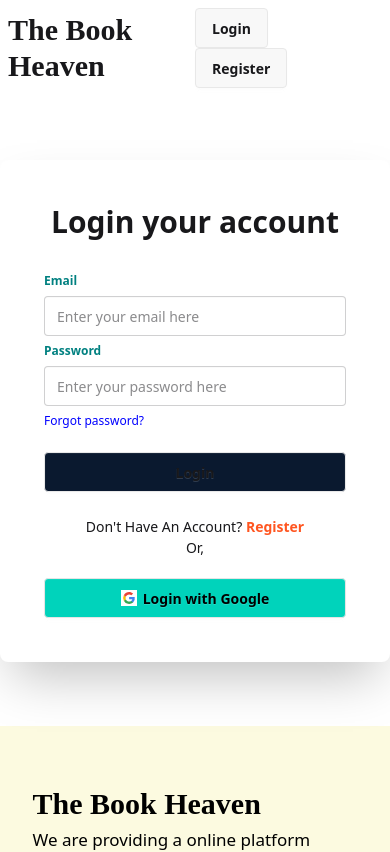
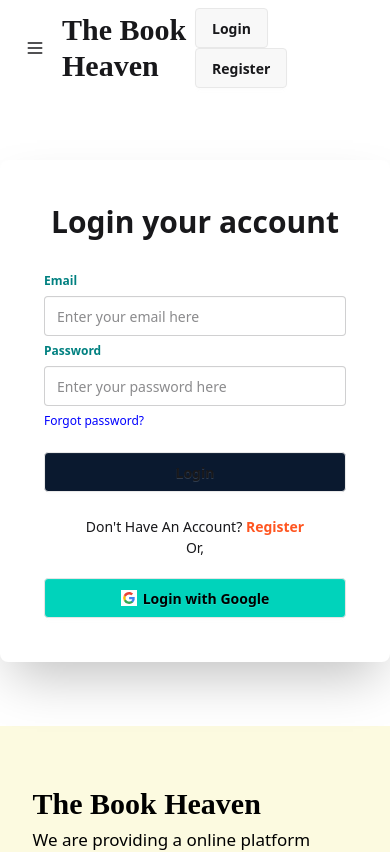
Before and after one commit to abdullah222005/PH_10th-Assignment-Client, a React (Vite) app: page /auth/Login in a window 390 px wide. Shown: the top 852 px of the page. Built offline with nearby package versions, Linux system fonts and the light colour scheme; no server answers; a web font is replaced by a local one.

Commit message:
added navigation from login/register page.

```diff
--- a/src/components/Navbar/Navbar.jsx
+++ b/src/components/Navbar/Navbar.jsx
@@ -2,6 +2,7 @@ import React, { use } from "react";
 import { Link, NavLink, useLocation, useNavigate } from "react-router-dom";
 import AuthContext from "../../Auth/AuthContext";
 import { Tooltip } from "react-tooltip";
+import { toast } from "react-toastify";
 
 const Navbar = () => {
   const { user, logOut } = use(AuthContext);
@@ -34,6 +35,7 @@ const Navbar = () => {
     logOut()
     .then(res => {
       navigate('/');
+      toast.success('Logout Successful..!!');
     })
     .catch(err=> console.log(err)
     )
@@ -47,14 +49,36 @@ const Navbar = () => {
       >
         <div className="navbar-start">
           <div className="dropdown">
-            <ul className="menu menu-sm dropdown-content bg-base-100 rounded-box z-50 mt-3 w-52 p-2 shadow">
+            <label tabIndex={0} className="btn btn-ghost lg:hidden">
+              <svg
+                xmlns="http://www.w3.org/2000/svg"
+                className="h-5 w-5"
+                fill="none"
+                viewBox="0 0 24 24"
+                stroke="currentColor"
+              >
+                <path
+                  strokeLinecap="round"
+                  strokeLinejoin="round"
+                  strokeWidth="2"
+                  d="M4 6h16M4 12h16M4 18h16"
+                />
+              </svg>
+            </label>
+
+            <ul
+              tabIndex={0}
+              className="menu menu-sm dropdown-content mt-3 z-[50] p-2 shadow bg-base-100 rounded-box w-52"
+            >
               {links}
             </ul>
           </div>
+
           <Link to="/" className="charm-bold text-3xl">
             The Book Heaven
           </Link>
         </div>
+
         <div className="navbar-center hidden lg:flex">
           <ul className="menu menu-horizontal px-1 gap-10">{links}</ul>
         </div>
@@ -62,7 +86,8 @@ const Navbar = () => {
           {user ? (
             <div className="flex gap-3 justify-center items-center">
               <div>
-                <img className="w-14 rounded-full"
+                <img
+                  className="w-14 rounded-full"
                   data-tooltip-id="profile-tooltip"
                   data-tooltip-content={user.displayName}
                   src={user.photoURL}
--- a/src/main.jsx
+++ b/src/main.jsx
@@ -6,14 +6,16 @@ import { ToastContainer } from "react-toastify";
 import "react-toastify/dist/ReactToastify.css";
 import { Toaster } from 'react-hot-toast';
 import { createRoot } from 'react-dom/client';
+import AuthProvider from './Auth/AuthProvider.jsx';
 
 
 
-createRoot(document.getElementById('root')).render(
+createRoot(document.getElementById("root")).render(
   <StrictMode>
-  <RouterProvider router={router} />
-  <ToastContainer position="top-right" autoClose={2000} />
-  <Toaster position="top-right" toastOptions={{ duration: 2500 }} />
-
-  </StrictMode>,
-)
+    <AuthProvider>
+      <RouterProvider router={router} />
+    </AuthProvider>
+    <ToastContainer position="top-right" autoClose={2000} />
+    <Toaster position="top-right" toastOptions={{ duration: 2500 }} />
+  </StrictMode>
+);
--- a/src/pages/Login Page/LoginPage.jsx
+++ b/src/pages/Login Page/LoginPage.jsx
@@ -2,6 +2,7 @@ import React, { use, useRef, useState } from "react";
 import { Link, useLocation, useNavigate } from "react-router";
 import { toast } from "react-toastify";
 import AuthContext from "../../Auth/AuthContext";
+import axios from "axios";
 
 const LoginPage = () => {
   const { loginWithGoogle, loginWithEP } = use(AuthContext);
@@ -36,17 +37,11 @@ const LoginPage = () => {
           email: rs.user.email,
           image: rs.user.photoURL,
         };
-        fetch("http://localhost:1111/users", {
-          method: "POST",
-          headers: {
-            "content-type": "application/json",
-          },
-          body: JSON.stringify(newUser),
-        })
-          .then((res) => res.json())
-          .then((data) => {
-            console.log("data after user save", data);
-          });
+       axios.post("http://localhost:1111/users", newUser)
+       .then((data) => {
+         console.log("data after user save", data);
+         navigate(`${location.state ? location.state : "/"}`);
+       });
       })
       .catch((err) => {
         console.log(err);
@@ -56,7 +51,7 @@ const LoginPage = () => {
   return (
     <div className="bg-sapphire-night py-11">
       <div className="card bg-base-100 w-full max-w-lg shrink-0 shadow-2xl mx-auto my-5 md:my-10 lg:my-15">
-        <title>Login - Gamehub</title>
+        <title>Login - The Book Heaven</title>
         <div className="card-body p-11">
           <h1 className="text-3xl text-center pb-5 font-semibold">
             Login your account
--- a/src/pages/Register Page/RegisterPage.jsx
+++ b/src/pages/Register Page/RegisterPage.jsx
@@ -1,6 +1,7 @@
 import React, { use, useState } from "react";
 import { Link, useLocation, useNavigate } from "react-router";
 import AuthContext from "../../Auth/AuthContext";
+import axios from "axios";
 
 const RegisterPage = () => {
   const { createUserWithEP, setUser, user, updateUser } = use(AuthContext);
@@ -39,17 +40,10 @@ const RegisterPage = () => {
               email: rs.user.email,
               image: rs.user.photoURL,
             };
-            fetch("http://localhost:1111/users", {
-              method: "POST",
-              headers: {
-                "content-type": "application/json",
-              },
-              body: JSON.stringify(newUser),
-            })
-              .then((res) => res.json())
-              .then((data) => {
-                console.log("data after user save", data);
-              });
+            axios.post("http://localhost:1111/users", newUser)
+            .then((data) => {
+              console.log("data after user save", data);
+            });
           })
           .catch((err) => {
             console.log(err);
```
Also changed, not shown: 1 other file (tests, documents, lock files or other folders).
